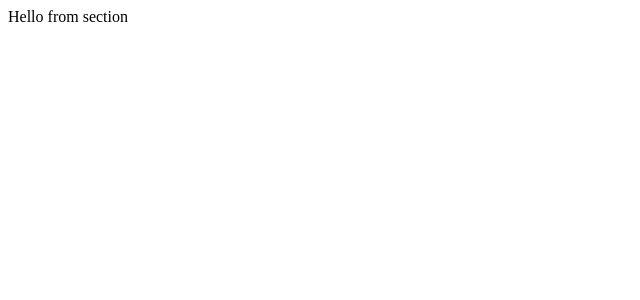
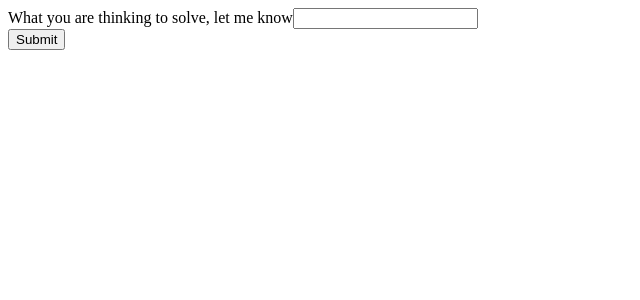
Before and after one commit to mistertandon/reactjs-poc-030-openai-integration, a React (Vite) app: page / in a window 1280 px wide. Shown: the top 300 px of the page, without its empty margins (0-640 px from the left). Built offline with nearby package versions, Linux system fonts and the light colour scheme.

Commit message:
feat: Implement prompt form using react-hook-form

```diff
--- a/package.json
+++ b/package.json
@@ -10,7 +10,8 @@
   },
   "dependencies": {
     "react": "^18.2.0",
-    "react-dom": "^18.2.0"
+    "react-dom": "^18.2.0",
+    "react-hook-form": "^7.43.9"
   },
   "devDependencies": {
     "@types/react": "^18.0.28",
--- a/src/components/ContentGenerator/ContentGenerator.jsx
+++ b/src/components/ContentGenerator/ContentGenerator.jsx
@@ -1,5 +1,76 @@
+import { useForm } from "react-hook-form";
+
+// const { Configuration, OpenAIApi } = require("openai");
+
+// const configuration = new Configuration({
+//   apiKey: process.env.OPENAI_API_KEY,
+// });
+// const openai = new OpenAIApi(configuration);
+
+// const response = await openai.createCompletion({
+//   model: "text-davinci-003",
+//   prompt: "",
+//   temperature: 0.7,
+//   max_tokens: 256,
+//   top_p: 1,
+//   frequency_penalty: 0,
+//   presence_penalty: 0,
+// });
+
 const ContentGenerator = () => {
-  return <section>Hello from section</section>;
+  const {
+    register,
+    handleSubmit,
+    watch,
+    formState: { errors },
+  } = useForm();
+
+  const onSubmit = async (data) => {
+    console.log(data);
+    const { ai_prompt } = data;
+  };
+
+  return (
+    <article>
+      <section>
+        <form onSubmit={handleSubmit(onSubmit)}>
+          <div className="form__field--container">
+            <label
+              htmlFor="formfield--ai_prompt"
+              className="form__field__input--label"
+            >
+              What you are thinking to solve, let me know
+            </label>
+            <input
+              id="formfield--ai_prompt"
+              className="form__field__input"
+              {...register("ai_prompt", {
+                validate: {
+                  shouldNotEmpty: (value) => {
+                    const emptyCheck =
+                      typeof value === "undefined" || value === ""
+                        ? false
+                        : true;
+
+                    return emptyCheck || "Please enter a query";
+                  },
+                },
+              })}
+            />
+            {errors?.ai_prompt && (
+              <p className="form__field__input--error">
+                {errors?.ai_prompt?.message}
+              </p>
+            )}
+          </div>
+
+          <div className="form__field--container">
+            <input type="submit" className="form__field__button--submit" />
+          </div>
+        </form>
+      </section>
+    </article>
+  );
 };
 
 export default ContentGenerator;
```
Also changed, not shown: 1 other file (tests, documents, lock files or other folders).
